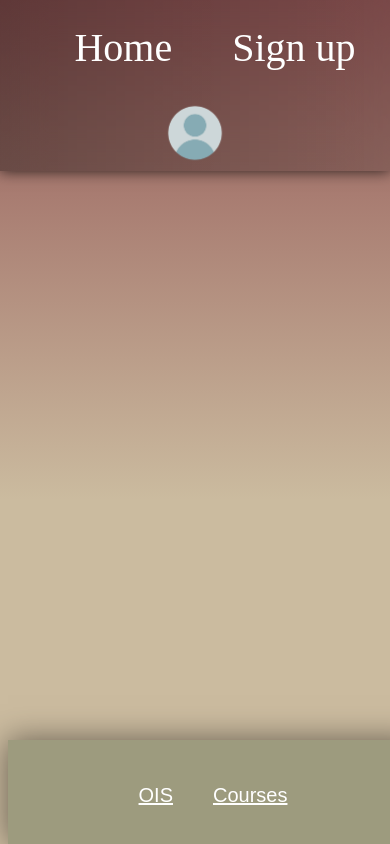
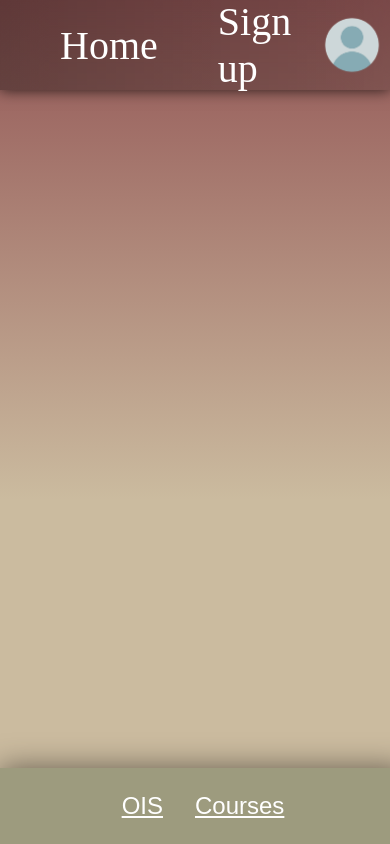
Before and after one commit to JoosepTT/WAD-team, a Vue app: page / in a window 390 px wide. Built offline with nearby package versions, Linux system fonts and the light colour scheme.

Commit message:
Header and footer sizes edit

```diff
--- a/src/components/Footer.vue
+++ b/src/components/Footer.vue
@@ -17,31 +17,26 @@ export default {
 #footer {
     position: fixed;
     bottom: 0;
+    left: 0;
     width: 100%;
-    height: 10vh;
-    padding: 10px;
+    padding: 0.5em;
+    align-content: center;
     background-color: #9d9b7e;
     box-shadow: 0px 0px 30px 0px rgba(0, 0, 0, 0.5);
 }
 
 #footer ul {
     list-style: none;
-    margin-top: 30px;
     padding: 0;
     display: flex;
     justify-content: center;
-    gap: 40px;
+    gap: 2em;
 }
 
 #footer ul a {
-    font-size: 20px;
-    line-height: 1.5;
-    text-align: justify;
-    vertical-align: middle;
+    font-size: 1.5em;
     transition: all 0.3s ease;
     transform-origin: center center;
-    margin-top: 0;
-    margin-bottom: 0;
     color: white;
 }
 </style>
--- a/src/components/Header.vue
+++ b/src/components/Header.vue
@@ -54,6 +54,7 @@ export default {
     top: 0;
     left: 0;
     width: 100%;
+    height: 1.25em;
     align-items: center;
     justify-content: flex-end;
     backdrop-filter: blur(10px);
@@ -61,12 +62,11 @@ export default {
     box-shadow: 0px 0px 14px 0px rgba(0, 0, 0, 0.75);
     z-index: 100;
     font-size: 2.5em;
-    padding: 0em 0em; /* header height*/
+    padding: 0.5em 0em;
 }
 
 #header > ul {
     list-style: none;
-    margin: 0em;
     gap: 0.5em;
 }
 
@@ -77,12 +77,11 @@ export default {
 }
 
 .nav p {
-    padding: 0em .5em; /* header elements padding */
+    padding: 0em .5em;
     color: white;
     font-family: 'American Typewriter';
     display: inline-block;
     transition: all 0.3s ease;
-    margin: 0.6em 0em;
 }
 
 #header:hover {
@@ -108,7 +107,7 @@ export default {
 #menu {
     position: fixed;
     right: 0;
-    top: 5.5em;
+    top: 5em;
     background-color: #7c4545;
     border-radius: .5em;
     box-shadow: 0px 0px 14px 0px rgba(0, 0, 0, 0.8);
@@ -116,10 +115,6 @@ export default {
     text-align: left;
     min-width: 10em;
     color: rgb(230, 228, 228);
-}
-
-#menu.active {
-    display: flex;
 }
 
 #menu > ul {
@@ -141,10 +136,4 @@ export default {
     text-decoration: underline;
     color: rgb(230, 228, 228);
 }
-
-@media (max-width: 1000px) {
-    #header {
-        flex-direction: column;
-    }
-}
 </style>
```
